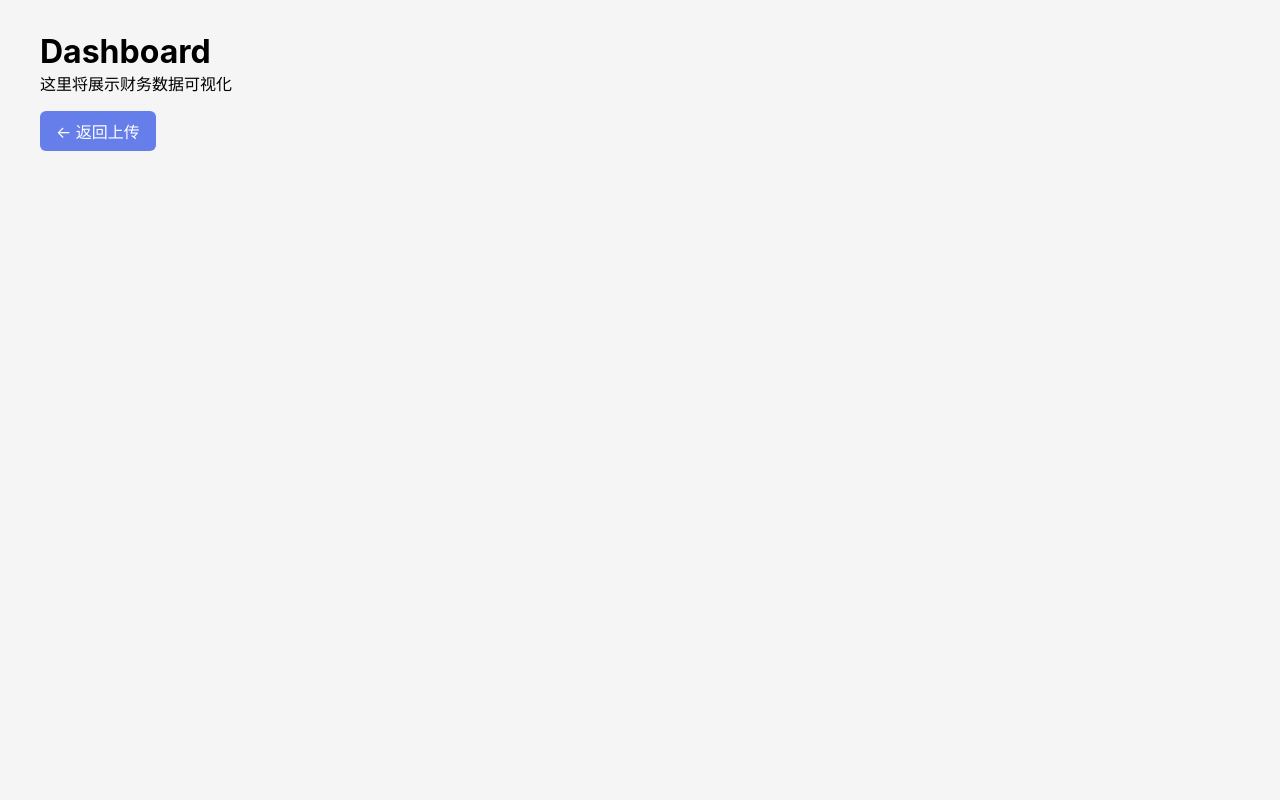
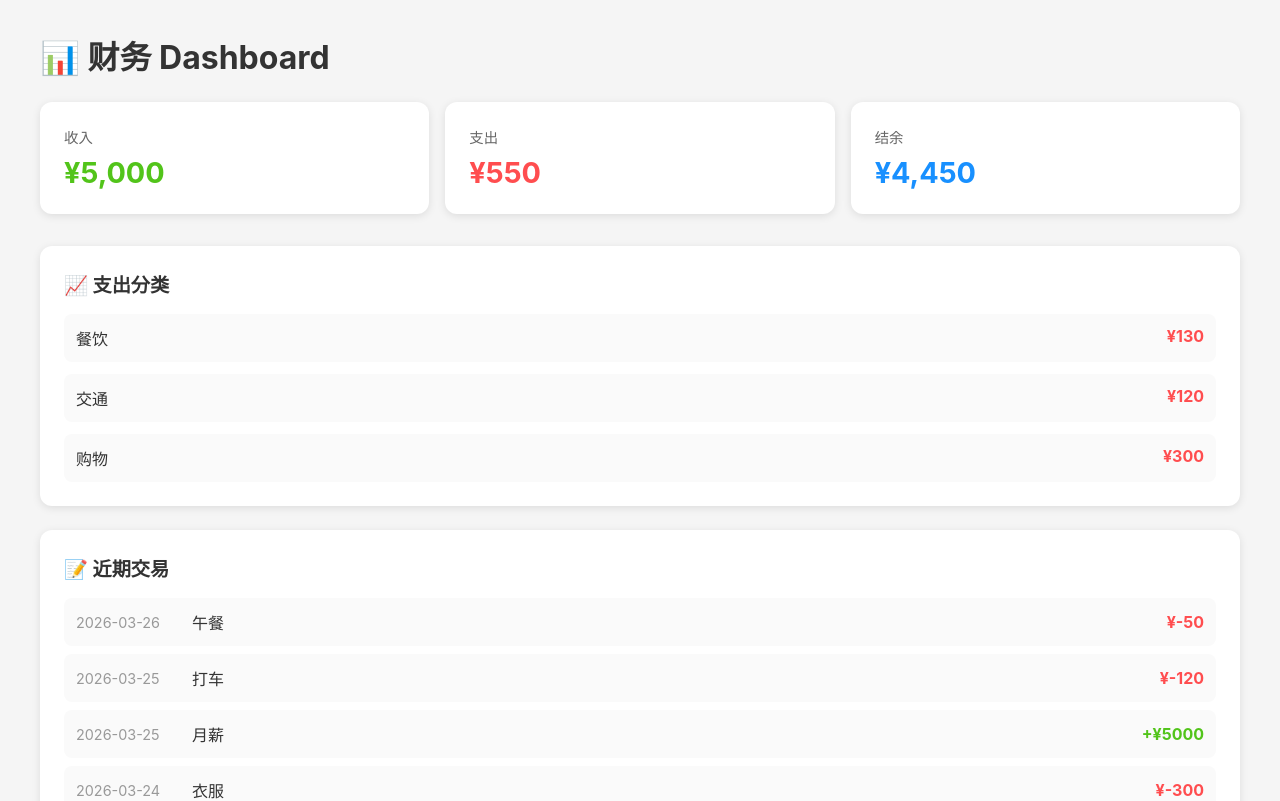
Before and after one commit to Witft/financial-assistant-web, a Vue app: page /dashboard in a window 1280 px wide. Shown: the top 801 px of the page. Built offline with nearby package versions, Linux system fonts and the light colour scheme.

Commit message:
feat: 添加财务数据store和Dashboard页面

```diff
--- /dev/null
+++ b/src/stores/finance.js
@@ -0,0 +1,52 @@
+import { ref, computed } from 'vue'
+import { defineStore } from 'pinia'
+
+export const useFinanceStore = defineStore('finance', () => {
+  // 模拟数据 - 后续会替换为真实解析的数据
+  const transactions = ref([
+    { id: 1, date: '2026-03-26', amount: -50, category: '餐饮', description: '午餐' },
+    { id: 2, date: '2026-03-25', amount: -120, category: '交通', description: '打车' },
+    { id: 3, date: '2026-03-25', amount: 5000, category: '工资', description: '月薪' },
+    { id: 4, date: '2026-03-24', amount: -300, category: '购物', description: '衣服' },
+    { id: 5, date: '2026-03-23', amount: -80, category: '餐饮', description: '晚餐' },
+  ])
+
+  // 计算收入
+  const totalIncome = computed(() => {
+    return transactions.value
+      .filter(t => t.amount > 0)
+      .reduce((sum, t) => sum + t.amount, 0)
+  })
+
+  // 计算支出
+  const totalExpense = computed(() => {
+    return transactions.value
+      .filter(t => t.amount < 0)
+      .reduce((sum, t) => sum + Math.abs(t.amount), 0)
+  })
+
+  // 计算结余
+  const balance = computed(() => totalIncome.value - totalExpense.value)
+
+  // 按分类统计支出
+  const expensesByCategory = computed(() => {
+    const categoryMap = {}
+    transactions.value
+      .filter(t => t.amount < 0)
+      .forEach(t => {
+        if (!categoryMap[t.category]) {
+          categoryMap[t.category] = 0
+        }
+        categoryMap[t.category] += Math.abs(t.amount)
+      })
+    return categoryMap
+  })
+
+  return {
+    transactions,
+    totalIncome,
+    totalExpense,
+    balance,
+    expensesByCategory
+  }
+})
--- a/src/views/DashboardPage.vue
+++ b/src/views/DashboardPage.vue
@@ -1,8 +1,55 @@
 <template>
   <div class="dashboard">
     <div class="container">
-      <h1>Dashboard</h1>
-      <p>这里将展示财务数据可视化</p>
+      <h1>📊 财务 Dashboard</h1>
+
+      <!-- 顶部统计卡片 -->
+      <div class="summary-cards">
+        <div class="card income">
+          <span class="label">收入</span>
+          <span class="value">¥{{ financeStore.totalIncome.toLocaleString() }}</span>
+        </div>
+        <div class="card expense">
+          <span class="label">支出</span>
+          <span class="value">¥{{ financeStore.totalExpense.toLocaleString() }}</span>
+        </div>
+        <div class="card balance" :class="{ negative: financeStore.balance < 0 }">
+          <span class="label">结余</span>
+          <span class="value">¥{{ financeStore.balance.toLocaleString() }}</span>
+        </div>
+      </div>
+
+      <!-- 分类统计 -->
+      <div class="section">
+        <h2>📈 支出分类</h2>
+        <div class="category-list">
+          <div
+            v-for="(amount, category) in financeStore.expensesByCategory"
+            :key="category"
+            class="category-item"
+          >
+            <span class="category-name">{{ category }}</span>
+            <span class="category-amount">¥{{ amount.toLocaleString() }}</span>
+          </div>
+        </div>
+      </div>
+
+      <!-- 近期交易 -->
+      <div class="section">
+        <h2>📝 近期交易</h2>
+        <div class="transaction-list">
+          <div
+            v-for="t in financeStore.transactions"
+            :key="t.id"
+            class="transaction-item"
+            :class="{ income: t.amount > 0, expense: t.amount < 0 }"
+          >
+            <span class="t-date">{{ t.date }}</span>
+            <span class="t-desc">{{ t.description }}</span>
+            <span class="t-amount">{{ t.amount > 0 ? '+' : '' }}¥{{ t.amount }}</span>
+          </div>
+        </div>
+      </div>
 
       <div class="nav">
         <router-link to="/" class="btn">← 返回上传</router-link>
@@ -10,6 +57,12 @@
     </div>
   </div>
 </template>
+
+<script setup>
+import { useFinanceStore } from '@/stores/finance'
+
+const financeStore = useFinanceStore()
+</script>
 
 <style scoped>
 .dashboard {
@@ -23,13 +76,129 @@
   margin: 0 auto;
 }
 
+h1 {
+  margin-bottom: 1.5rem;
+  color: #333;
+}
+
+/* 统计卡片 */
+.summary-cards {
+  display: grid;
+  grid-template-columns: repeat(3, 1fr);
+  gap: 1rem;
+  margin-bottom: 2rem;
+}
+
+.card {
+  background: white;
+  padding: 1.5rem;
+  border-radius: 12px;
+  box-shadow: 0 2px 8px rgba(0,0,0,0.1);
+  display: flex;
+  flex-direction: column;
+  gap: 0.5rem;
+}
+
+.card.income .value { color: #52c41a; }
+.card.expense .value { color: #ff4d4f; }
+.card.balance .value { color: #1890ff; }
+.card.balance.negative .value { color: #ff4d4f; }
+
+.card .label {
+  font-size: 0.9rem;
+  color: #666;
+}
+
+.card .value {
+  font-size: 1.8rem;
+  font-weight: bold;
+}
+
+/* 区块 */
+.section {
+  background: white;
+  padding: 1.5rem;
+  border-radius: 12px;
+  box-shadow: 0 2px 8px rgba(0,0,0,0.1);
+  margin-bottom: 1.5rem;
+}
+
+.section h2 {
+  margin-bottom: 1rem;
+  font-size: 1.2rem;
+  color: #333;
+}
+
+/* 分类列表 */
+.category-list {
+  display: flex;
+  flex-direction: column;
+  gap: 0.75rem;
+}
+
+.category-item {
+  display: flex;
+  justify-content: space-between;
+  padding: 0.75rem;
+  background: #fafafa;
+  border-radius: 8px;
+}
+
+.category-name {
+  color: #333;
+}
+
+.category-amount {
+  font-weight: bold;
+  color: #ff4d4f;
+}
+
+/* 交易列表 */
+.transaction-list {
+  display: flex;
+  flex-direction: column;
+  gap: 0.5rem;
+}
+
+.transaction-item {
+  display: grid;
+  grid-template-columns: 100px 1fr auto;
+  gap: 1rem;
+  padding: 0.75rem;
+  background: #fafafa;
+  border-radius: 8px;
+  align-items: center;
+}
+
+.transaction-item.income .t-amount { color: #52c41a; }
+.transaction-item.expense .t-amount { color: #ff4d4f; }
+
+.t-date {
+  color: #999;
+  font-size: 0.9rem;
+}
+
+.t-desc {
+  color: #333;
+}
+
+.t-amount {
+  font-weight: bold;
+}
+
+/* 按钮 */
 .btn {
   display: inline-block;
-  padding: 0.5rem 1rem;
+  padding: 0.75rem 1.5rem;
   background: #667eea;
   color: white;
   text-decoration: none;
-  border-radius: 6px;
+  border-radius: 8px;
   margin-top: 1rem;
+  transition: background 0.2s;
+}
+
+.btn:hover {
+  background: #5a6fd6;
 }
 </style>
```
